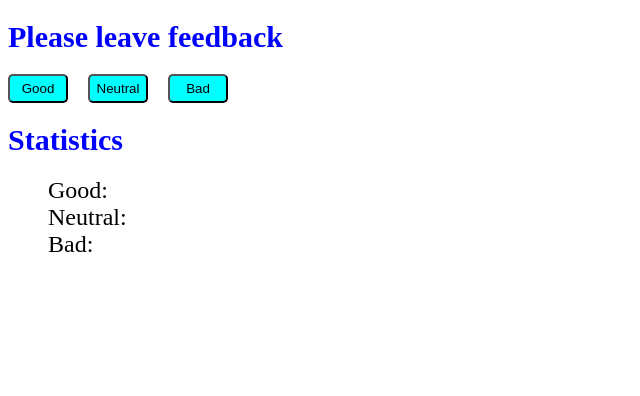
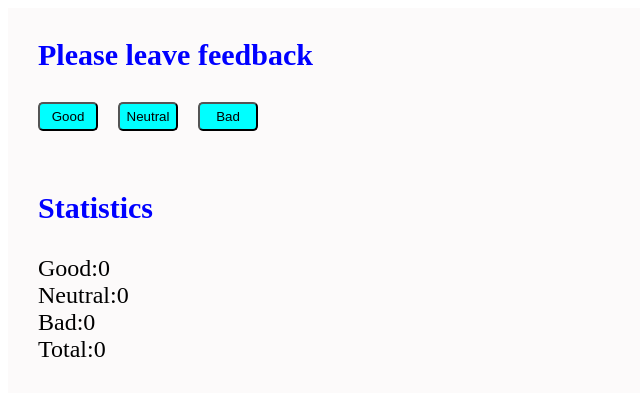
Before and after one commit to OlenaPatlata/goit-react-hw-08-phonebook, a React (Create React App) app: page / in a window 1280 px wide. Shown: the top 396 px of the page, without its empty margins (0-640 px from the left). Built offline with nearby package versions, Linux system fonts and the light colour scheme.

Commit message:
add section

```diff
--- a/package.json
+++ b/package.json
@@ -7,6 +7,7 @@
     "@testing-library/jest-dom": "^5.16.3",
     "@testing-library/react": "^12.1.4",
     "@testing-library/user-event": "^13.5.0",
+    "prop-types": "^15.8.1",
     "react": "^18.0.0",
     "react-dom": "^18.0.0",
     "react-scripts": "5.0.0",
--- a/src/App.css
+++ b/src/App.css
@@ -0,0 +1,13 @@
+ul {
+  margin: 0;
+  padding: 0;
+  list-style: none;
+}
+h1,
+h2,
+h3,
+h4,
+h5,
+h6 {
+  margin: 0;
+}
--- a/src/App.js
+++ b/src/App.js
@@ -1,5 +1,6 @@
 import React, { Component } from 'react';
 import Counter from 'components/Counter/Counter';
+import './App.css';
 
 class App extends Component {
   render() {
@@ -11,8 +12,4 @@ class App extends Component {
   }
 }
 
-// const App = () => {
-
-// };
-
 export default App;
--- a/src/components/Buttons/Buttons.jsx
+++ b/src/components/Buttons/Buttons.jsx
@@ -5,7 +5,7 @@ class Buttons extends Component {
   render() {
     const { onIncrementGood, onIncrementNeutral, onIncrementBad } = this.props;
     return (
-      <>
+      <div className={s.wrapper}>
         <button type="button" className={s.btn} onClick={onIncrementGood}>
           Good
         </button>
@@ -15,7 +15,7 @@ class Buttons extends Component {
         <button type="button" className={s.btn} onClick={onIncrementBad}>
           Bad
         </button>
-      </>
+      </div>
     );
   }
 }
--- a/src/components/Buttons/Buttons.module.css
+++ b/src/components/Buttons/Buttons.module.css
@@ -1,3 +1,6 @@
+.wrapper {
+  display: flex;
+}
 .btn {
   display: inline-block;
   text-align: center;
@@ -9,3 +12,6 @@
 .btn:not(:last-child) {
   margin-right: 20px;
 }
+.optionClasses {
+  border: 1px solid black;
+}
--- a/src/components/Counter/Counter.jsx
+++ b/src/components/Counter/Counter.jsx
@@ -1,9 +1,10 @@
 import Buttons from 'components/Buttons/Buttons';
 import Statistics from 'components/Statistics/Statistics';
 import Title from 'components/Title/Title';
+import Section from 'components/Section/Section';
 import React, { Component } from 'react';
 // import { render } from 'react-dom';
-// import PropTypes from 'pr'
+// import PropTypes from 'prop-types';
 
 class Counter extends Component {
   static defaultProps = {
@@ -11,6 +12,9 @@ class Counter extends Component {
     initialValueNeutral: 0,
     initialValueBad: 0,
   };
+  // static typeProps = {
+
+  // }
 
   state = {
     good: this.props.initialValueGood,
@@ -33,23 +37,39 @@ class Counter extends Component {
       bad: prevState.bad + 1,
     }));
   };
+  countTotalFeedback = () => {
+    return this.state.good + this.state.neutral + this.state.bad;
+  };
+  countPositiveFeedbackPercentage = () => {
+    const percentage = (
+      (this.state.good / this.countTotalFeedback()) *
+      100
+    ).toFixed(0);
+    return percentage;
+  };
 
   render() {
-    console.log(this.state);
     return (
-      <div className="">
+      <>
+        <Section>
           <Title title="Please leave feedback" />
           <Buttons
             onIncrementGood={this.handleIncrementGood}
             onIncrementNeutral={this.handleIncrementNeutral}
             onIncrementBad={this.handleIncrementBad}
           />
+        </Section>
+        <Section>
           <Title title="Statistics" />
           <Statistics
             goodValue={this.state.good}
-          initialValueGood={this.initialValueGood}
+            neutralValue={this.state.neutral}
+            badValue={this.state.bad}
+            onCountTotal={this.countTotalFeedback()}
+            onPositiveFeedback={this.countPositiveFeedbackPercentage()}
           />
-      </div>
+        </Section>
+      </>
     );
   }
 }
--- /dev/null
+++ b/src/components/Section/Section.jsx
@@ -0,0 +1,14 @@
+import React from 'react';
+import PropTypes from 'prop-types';
+import s from './Section.module.css';
+
+const Section = props => {
+  const { children } = props;
+  return <section className={s.wrapper}>{children}</section>;
+};
+
+Section.propTypes = {
+  children: PropTypes.node,
+};
+
+export default Section;
--- /dev/null
+++ b/src/components/Section/Section.module.css
@@ -0,0 +1,10 @@
+.wrapper {
+  display: flex;
+  flex-direction: column;
+  align-items: flex-start;
+  margin-right: auto;
+  background-color: #fcfafa;
+  width: 600px;
+  height: auto;
+  padding: 30px;
+}
--- a/src/components/Statistics/Statistics.jsx
+++ b/src/components/Statistics/Statistics.jsx
@@ -4,22 +4,40 @@ import s from './Statistics.module.css';
 class Statistics extends Component {
   render() {
     console.log(this.props);
-    const { good } = this.props;
+    const {
+      goodValue,
+      neutralValue,
+      badValue,
+      onCountTotal = 0,
+      onPositiveFeedback = 0,
+    } = this.props;
 
     return (
       <ul>
         <li className={s.item}>
-          <span className={s.text}>Good:</span>
-          <span className={s.text}>{good}</span>
+          <span className={s.text}>Good: </span>
+          <span className={s.text}>{goodValue}</span>
         </li>
         <li className={s.item}>
-          <span className={s.text}>Neutral:</span>
-          <span className={s.text}></span>
+          <span className={s.text}>Neutral: </span>
+          <span className={s.text}>{neutralValue}</span>
         </li>
         <li className={s.item}>
-          <span className={s.text}>Bad:</span>
-          <span className={s.text}></span>
+          <span className={s.text}>Bad: </span>
+          <span className={s.text}>{badValue}</span>
         </li>
+        <li className={s.item}>
+          <span className={s.text}>Total: </span>
+          <span className={s.text}>{onCountTotal}</span>
+        </li>
+        {onCountTotal > 0 ? (
+          <li className={s.item}>
+            <span className={s.text}>Positive feedback: </span>
+            <span className={s.text}>{onPositiveFeedback}%</span>
+          </li>
+        ) : (
+          ''
+        )}
       </ul>
     );
   }
--- a/src/components/Title/Title.module.css
+++ b/src/components/Title/Title.module.css
@@ -2,4 +2,5 @@
   font-weight: bold;
   font-size: 30px;
   color: blue;
+  margin-bottom: 30px;
 }
```
Lines whose indentation alone changed are shown as unchanged.
